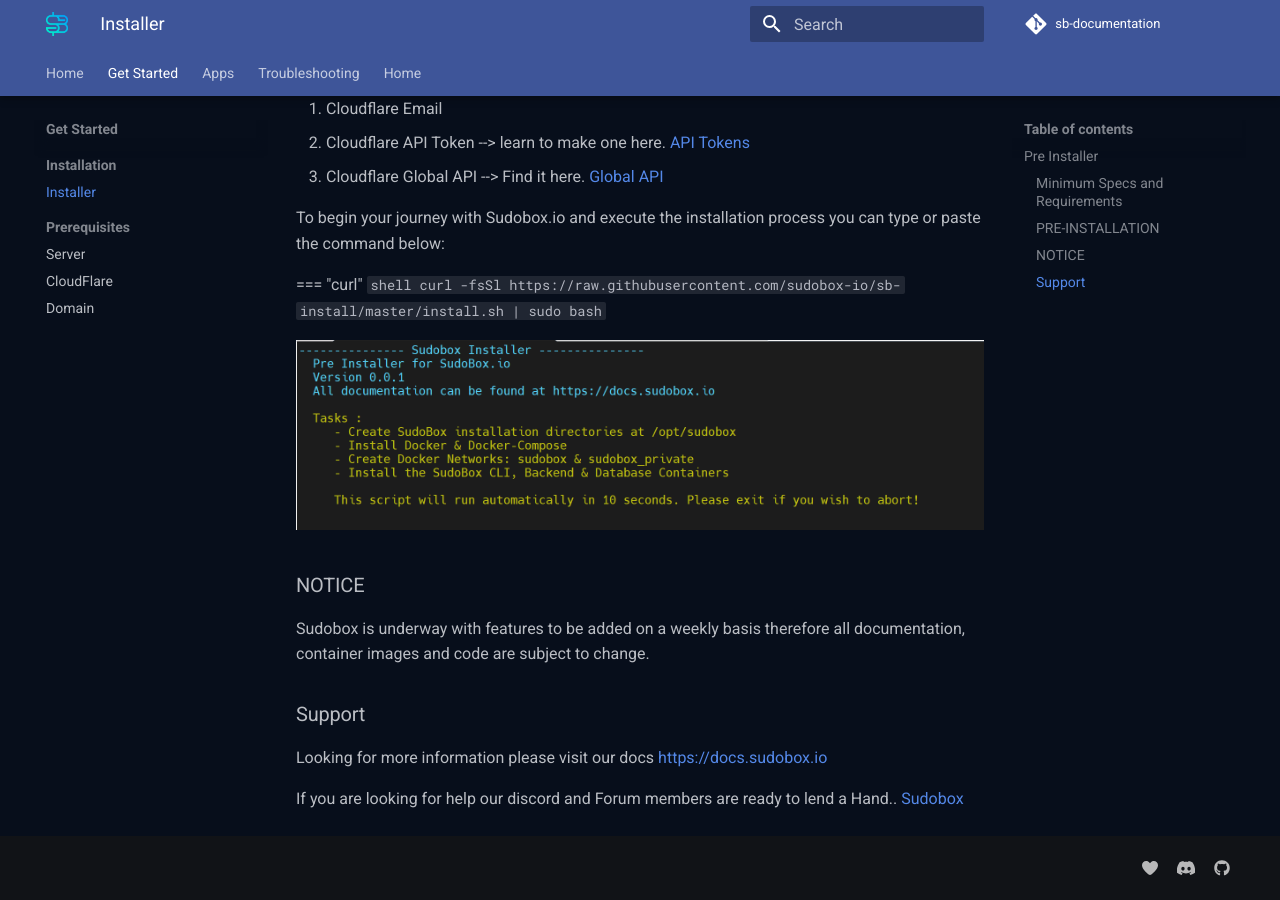
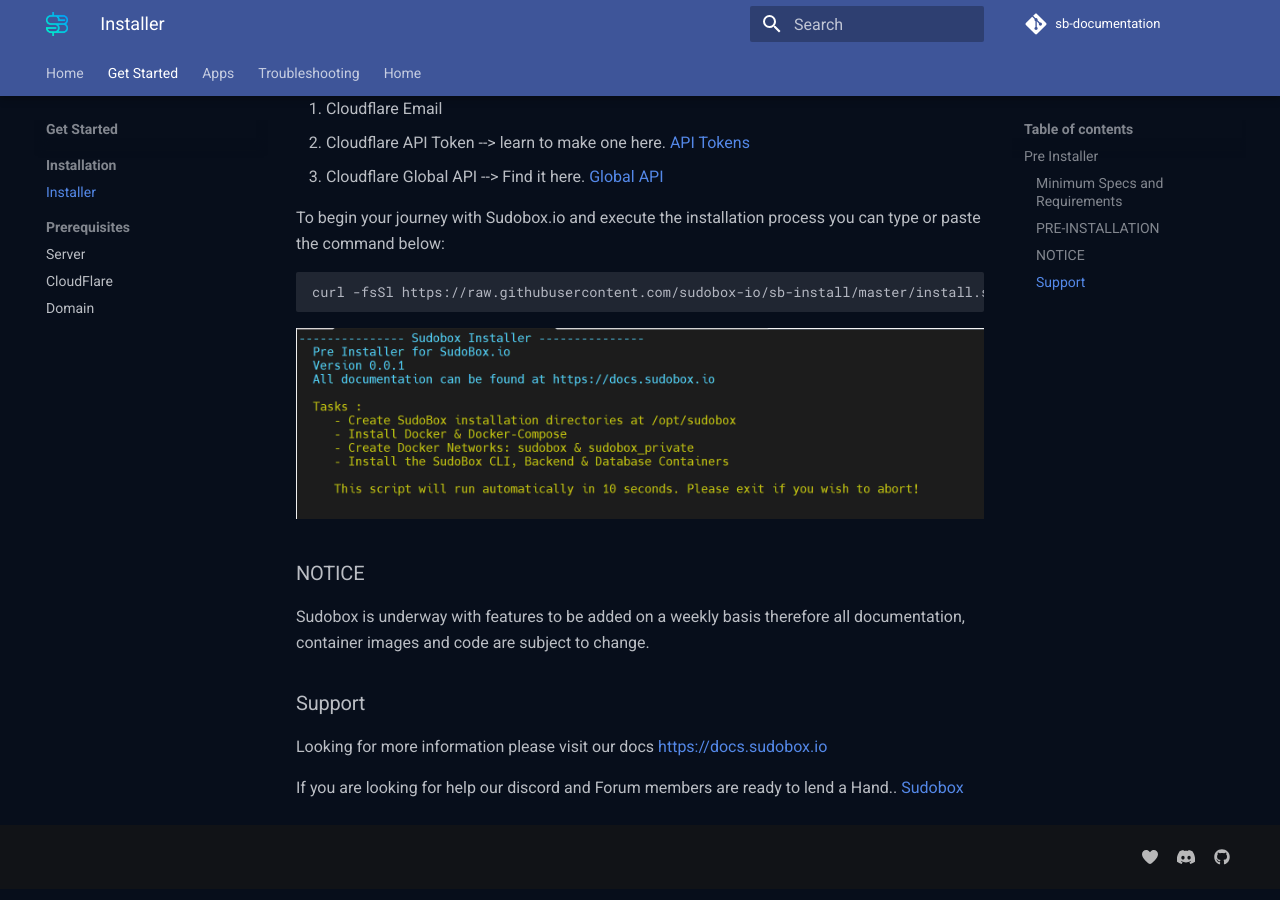
Before and after one commit to sudobox-io/sb-documentation, an MkDocs documentation site: the page built from docs/Get-Started/Installation/installer.md, in a window 1280 px wide and 900 px high, scrolled down 575 px. Built offline with MkDocs 1.6.1 and Material for MkDocs 9.7.7, drawn with Linux system fonts in a browser that asks for light colours; comment, search, counter and statistics services are not loaded; the version menu is left out.

Commit message:
Fixed code-block

````diff
--- a/docs/Get-Started/Installation/installer.md
+++ b/docs/Get-Started/Installation/installer.md
@@ -1,8 +1,9 @@
 # SudoBox Installer
 
-##  Pre Installer
+## Pre Installer
 
 ### Minimum Specs and Requirements
+
 <ol>
 <li>Stable: Ubuntu 18/20/21</li>
 <li>CPU 2 Cores or 2 VCores</li>
@@ -25,17 +26,18 @@
 
 To begin your journey with Sudobox.io and execute the installation process you can type or paste the command below:
 
-=== "curl"
-    ``` shell
-    curl -fsSl https://raw.githubusercontent.com/sudobox-io/sb-install/master/install.sh | sudo bash
-    ```
+```bash
+curl -fsSl https://raw.githubusercontent.com/sudobox-io/sb-install/master/install.sh | sudo bash
+```
 
 ![SudoBox Preinstaller!](./sb-installer.png "SB-preinstaller")
 
 ### NOTICE
+
 Sudobox is underway with features to be added on a weekly basis therefore all documentation, container images and code are subject to change.
 
 ### Support
+
 Looking for more information please visit our docs <a href="https://docs.sudobox.io">https://docs.sudobox.io</a>
 
 If you are looking for help our discord and Forum members are ready to lend a Hand..  <a href="https://sudobox.io">Sudobox</a>
````
